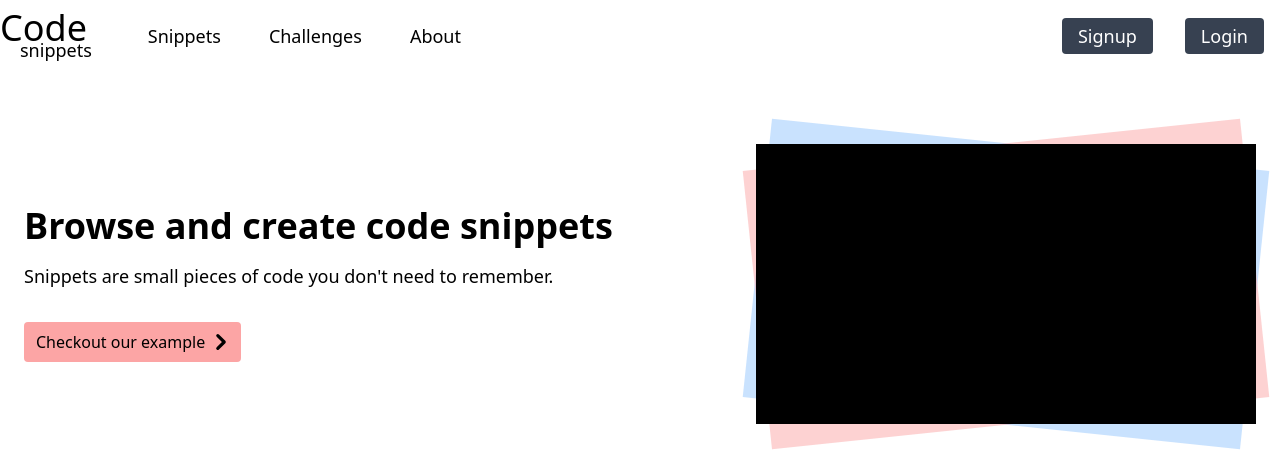
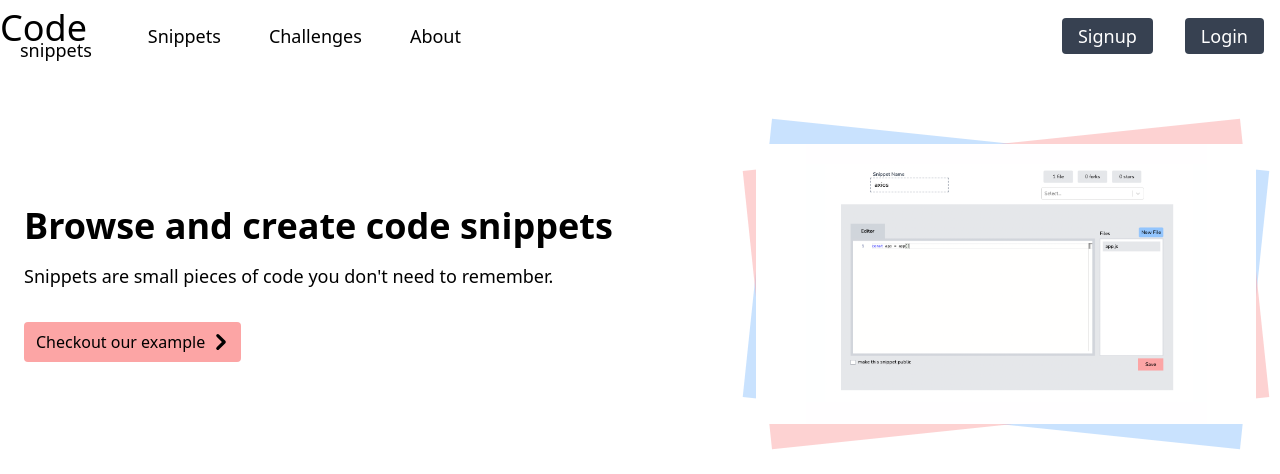
Before and after one commit to NWACoder/frontend, a Next.js app: page / in a window 1280 px wide. Shown: the top 474 px of the page. Built offline with nearby package versions, Linux system fonts and the light colour scheme; no server answers.

Commit message:
hero preview

```diff
--- a/components/site/hero.tsx
+++ b/components/site/hero.tsx
@@ -6,9 +6,10 @@ interface Hero {
     title: string;
     subtitle: string;
     buttonText: string;
+    image: string
 }
 
-export const Hero = ({ title, subtitle, buttonText}: Hero) => {
+export const Hero = ({ title, subtitle, buttonText, image}: Hero) => {
 
 	return (
 		<div className="flex flex-row items-center justify-center xl:justify-between w-full flex-wrap-reverse mt-16">
@@ -33,7 +34,7 @@ export const Hero = ({ title, subtitle, buttonText}: Hero) => {
             >
                 <div className="bg-blue-300 w-full h-full absolute top-0 transform rotate-6 opacity-50"></div>
                 <div className="bg-red-300 w-full h-full absolute top-0 transform -rotate-6 opacity-50"></div>
-                <div className="bg-black w-full h-full absolute"></div>
+                <div className="bg-white w-full h-full absolute bg-contain bg-no-repeat bg-center" style={{backgroundImage: image}}></div>
             </div>
         </div>
 	)
--- a/pages/index.tsx
+++ b/pages/index.tsx
@@ -10,7 +10,8 @@ export default function Index() {
 	const heroData = {
 	    title: "Browse and create code snippets",
 	    subtitle: "Snippets are small pieces of code you don't need to remember.",
-	    buttonText: "Checkout our example"
+	    buttonText: "Checkout our example",
+	    image: "url(preview.png)"
 	}
 
     return (
```
Also changed, not shown: public/preview.png (added).
